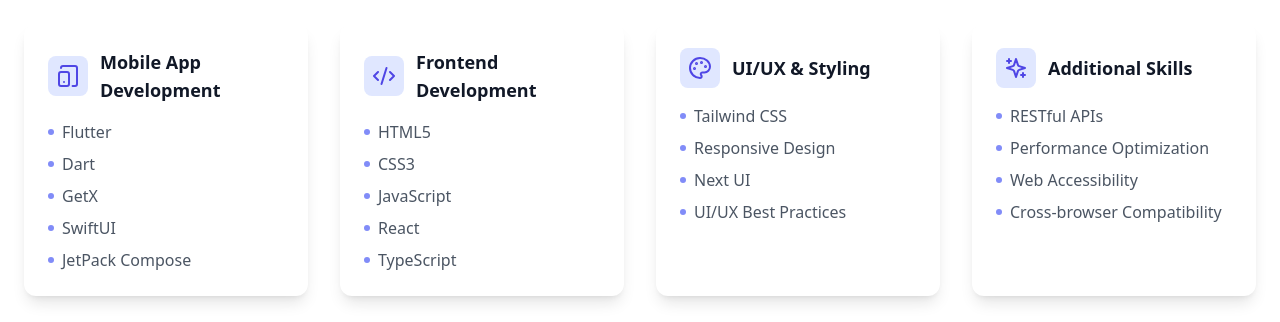
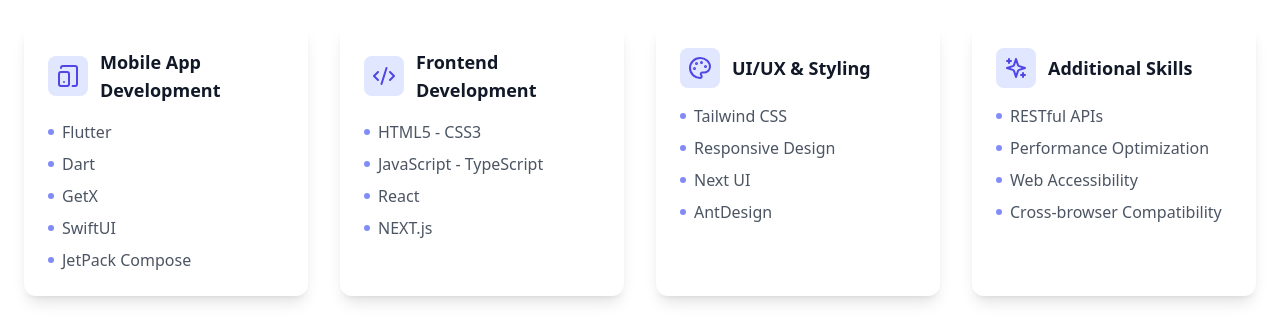
Before and after one commit to siraajul/portfolio_tsx, a React (Vite) app: page / in a window 1280 px wide. Shown: the part 940-1262 px from the top of the page. Built offline with nearby package versions, Linux system fonts and the light colour scheme.

Commit message:
Update Skills.tsx

```diff
--- a/src/components/Skills.tsx
+++ b/src/components/Skills.tsx
@@ -17,11 +17,10 @@ const skills = [
     category: "Frontend Development",
     icon: <Code2 className="w-6 h-6" />,
     items: [
-      "HTML5",
-      "CSS3",
-      "JavaScript",
+      " HTML5 - CSS3",
+      "JavaScript - TypeScript",
       "React",
-      "TypeScript",
+      "NEXT.js",
     ],
   },
   {
@@ -31,7 +30,7 @@ const skills = [
       "Tailwind CSS",
       "Responsive Design",
       "Next UI",
-      "UI/UX Best Practices",
+      "AntDesign",
     ],
   },
   {
```
